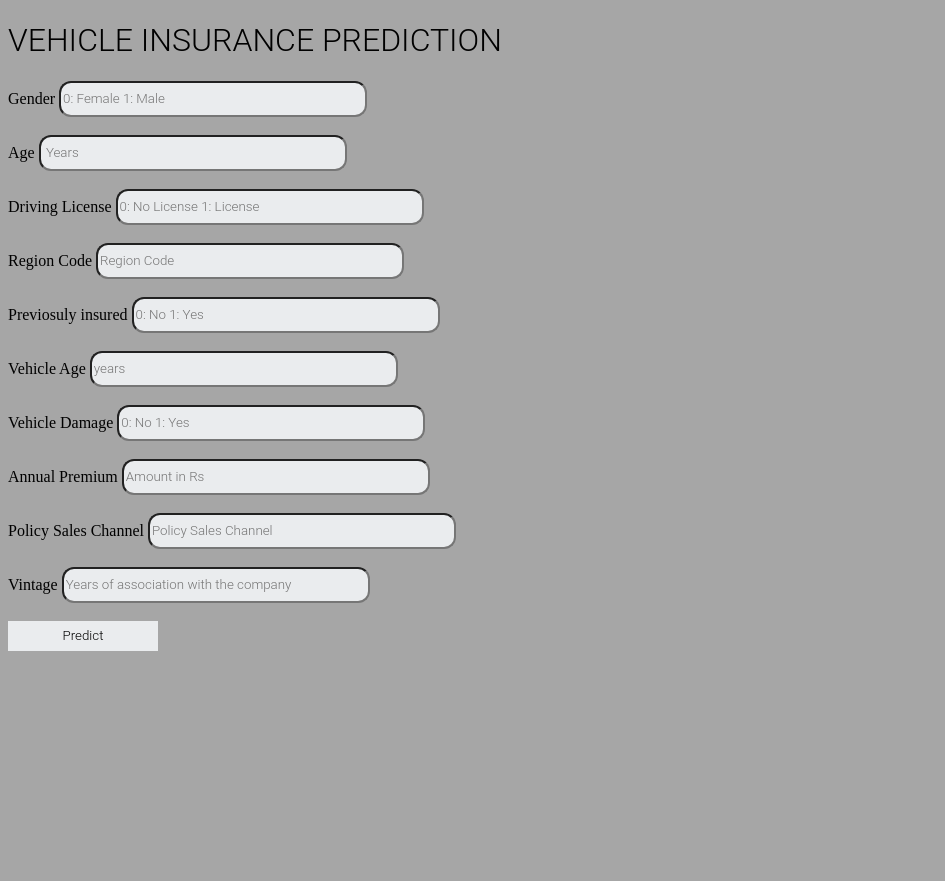
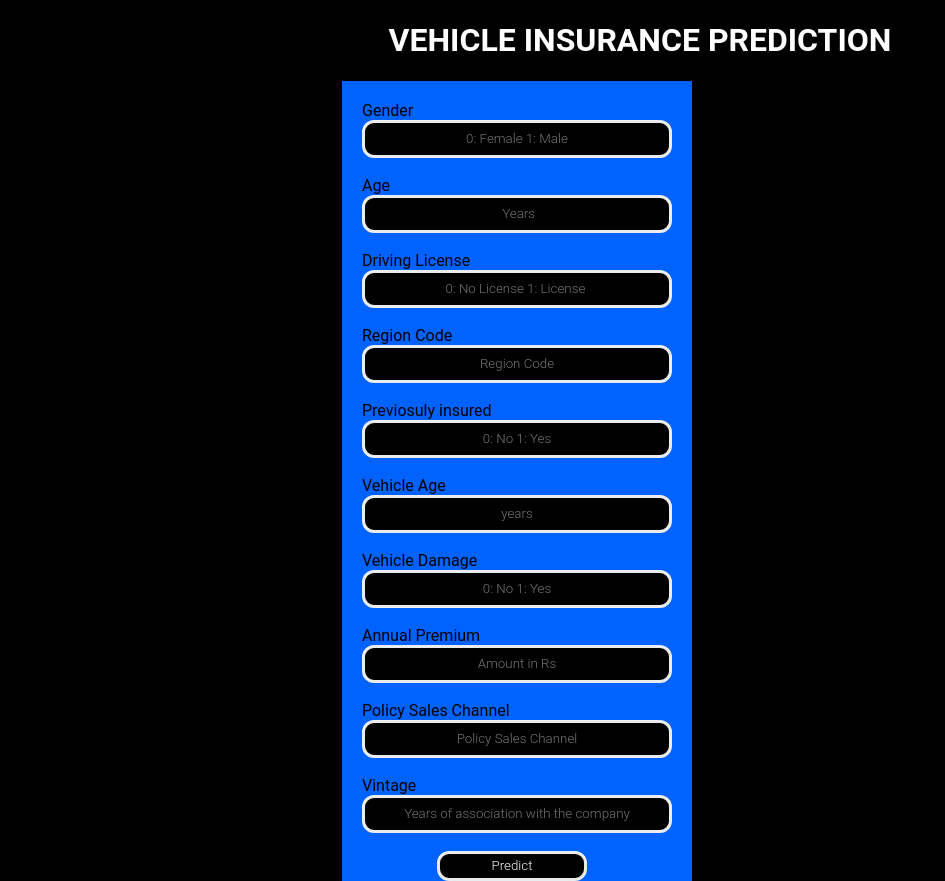
Before and after one commit to ritik872000/Vehicle-Insurance-Prediction, a Flask app: page / in a window 1280 px wide. Shown: the whole page, without its empty margins (0-945 px from the left). Before the commit the page ends 651 px from the top, so only its background shows below. Run offline with Flask 2, Linux system fonts and the light colour scheme; parts of the project's set-up code (start-up, migrations or seed data) failed here and were passed over.

Commit message:
Update style.css

```diff
--- a/static/style.css
+++ b/static/style.css
@@ -1,31 +1,51 @@
-button[type=submit]{
-    background-color: #EAECEE;
-    color: black;
-    border: 2px solid #EAECEE;
-    width: 150px;
-    Height: 30px;
-    font-family: 'Roboto', sans-serif;
-    font-weight: 300;
+body {
+    background-color: black;
+    background-position: center;
+    background-size: cover;
 }
 
+h1 {
+    font-family: 'Roboto', sans-serif;
+    font-weight: bold;
+    text-align: center;
+    color: white;
+}
 
-input[type=text]{
-    background-color: #EAECEE;
-    color: black;
+.container {
+    padding: 20px;
+    height: 760px;
+    width: 310px;
+    float: right;
+    margin-right: 300px;
+    background-color: #0062FF;
+    margin-right: 580px;
+}
+
+input[type=text] {
+    background-color: black;
+    border: 3px solid #EAECEE;
     border-radius: 12px;
     font-family: 'Roboto', sans-serif;
     font-weight: 300;
-    height:30px;
+    height: 30px;
+    text-align: center;
+    display: inline;
 }
 
+.container form label {
+    text-align: center;
+    font-family: 'Roboto', sans-serif;
+    color: black;
+}
 
-h1{
+button[type=submit] {
+    background-color: black;
+    color: white;
+    border: 3px solid #EAECEE;
+    width: 150px;
+    height: 30px;
     font-family: 'Roboto', sans-serif;
     font-weight: 300;
-    }
-
-body{
-    background-image: url(background.png);
-    background-position: center;
-    background-size: cover;
-    }
+    border-radius: 12px;
+    margin-left: 75px;
+}
```
